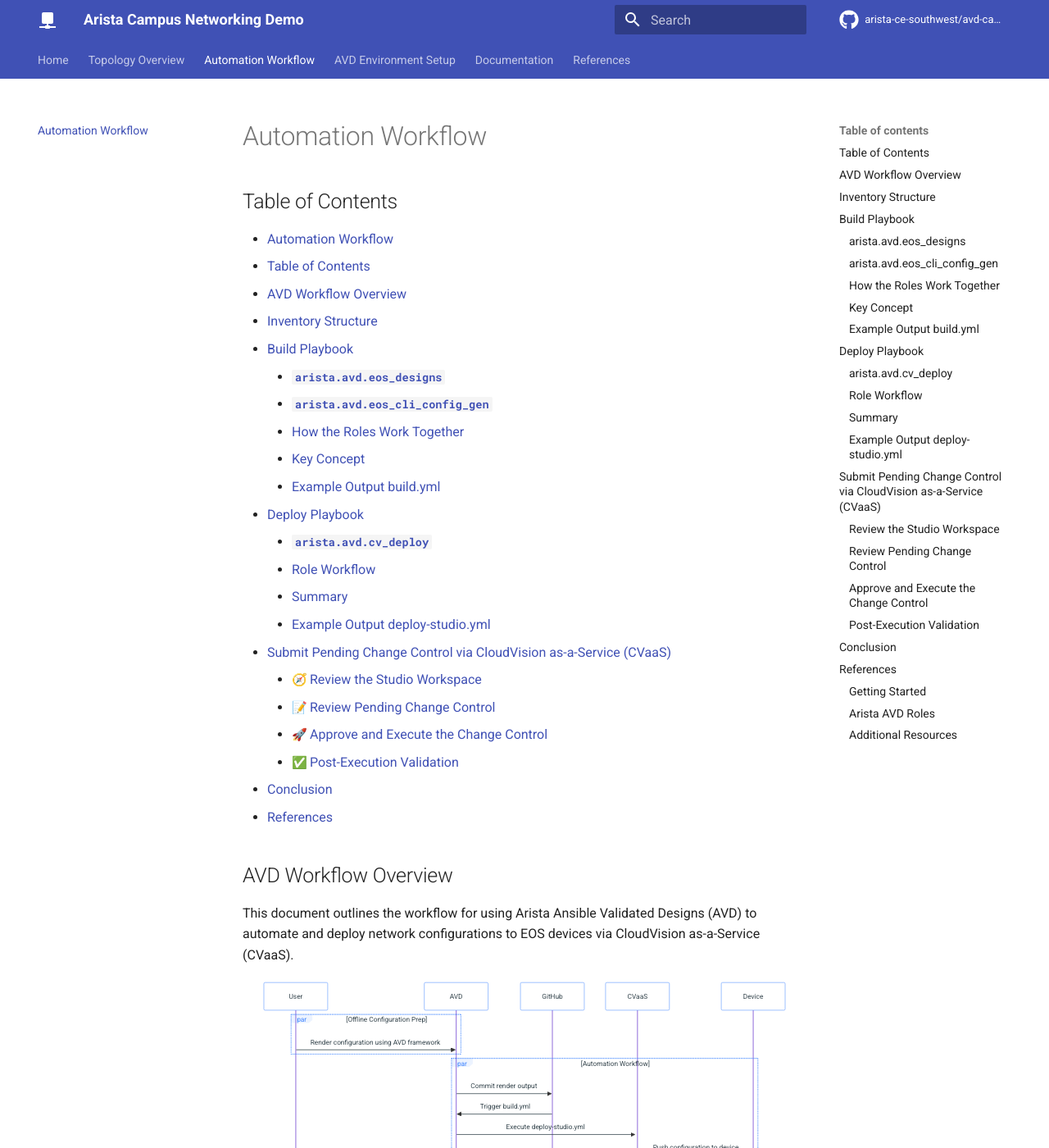
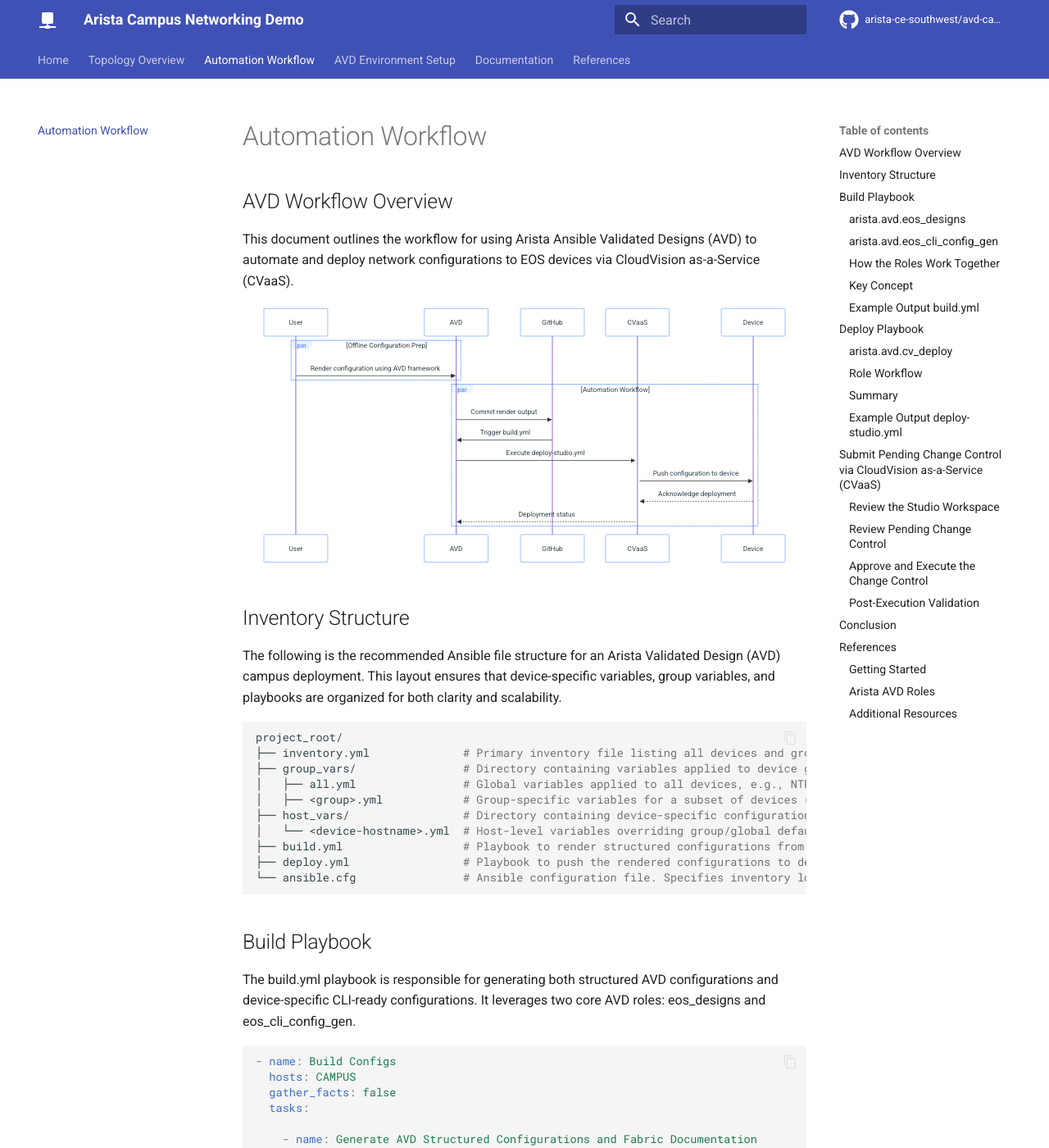
Before and after one commit to arista-ce-southwest/avd-campus-networking-event-demo, an MkDocs documentation site: the page built from docs/workflow.md, in a window 1280 px wide and 1400 px high. Shown: the whole window at 82% size. Built offline with MkDocs 1.6.1 and Material for MkDocs 9.7.7, drawn with Linux system fonts in a browser that asks for light colours; emoji names are drawn with the system emoji font; comment, search, counter and statistics services are not loaded.

Commit message:
removed toc. mkdoc provide in side nav

````diff
--- a/docs/workflow.md
+++ b/docs/workflow.md
@@ -1,33 +1,10 @@
 # Automation Workflow
-
-## Table of Contents
-
-- [Automation Workflow](#automation-workflow)
-  - [Table of Contents](#table-of-contents)
-  - [AVD Workflow Overview](#avd-workflow-overview)
-  - [Inventory Structure](#inventory-structure)
-  - [Build Playbook](#build-playbook)
-    - [**`arista.avd.eos_designs`**](#aristaavdeos_designs)
-    - [**`arista.avd.eos_cli_config_gen`**](#aristaavdeos_cli_config_gen)
-    - [How the Roles Work Together](#how-the-roles-work-together)
-    - [Key Concept](#key-concept)
-    - [Example Output build.yml](#example-output-buildyml)
-  - [Deploy Playbook](#deploy-playbook)
-    - [**`arista.avd.cv_deploy`**](#aristaavdcv_deploy)
-    - [Role Workflow](#role-workflow)
-    - [Summary](#summary)
-    - [Example Output deploy-studio.yml](#example-output-deploy-studioyml)
-  - [Submit Pending Change Control via CloudVision as-a-Service (CVaaS)](#submit-pending-change-control-via-cloudvision-as-a-service-cvaas)
-    - [:compass: Review the Studio Workspace](#review-the-studio-workspace)
-    - [:memo: Review Pending Change Control](#review-pending-change-control)
-    - [:rocket: Approve and Execute the Change Control](#approve-and-execute-the-change-control)
-    - [:white_check_mark: Post-Execution Validation](#post-execution-validation)
-  - [Conclusion](#conclusion)
-  - [References](#references)
 
 ## AVD Workflow Overview
 
 This document outlines the workflow for using Arista Ansible Validated Designs (AVD) to automate and deploy network configurations to EOS devices via CloudVision as-a-Service (CVaaS).
+
+<!-- revise workflow diagram -->
 
 ```mermaid
 sequenceDiagram
@@ -67,7 +44,6 @@
 └── ansible.cfg                # Ansible configuration file. Specifies inventory location, connection settings, and AVD-specific options.
 ```
 
-<!-- #TODO: Copy code for playbooks - Build -->
 ## Build Playbook
 
 The build.yml playbook is responsible for generating both structured AVD configurations and device-specific CLI-ready configurations. It leverages two core AVD roles: eos_designs and eos_cli_config_gen.
@@ -206,7 +182,6 @@
 SC-B1-IDF1                 : ok=2    changed=0    unreachable=0    failed=0    skipped=0    rescued=0    ignored=0
 ```
 
-<!-- #TODO: Copy code for playbooks - Deploy -->
 ## Deploy Playbook
 
 The deploy-studio.yml playbook uses the arista.avd.cv_deploy role to upload device configurations to CloudVision as-a-Service (CVaaS) or CloudVision Portal (CVP).
````
